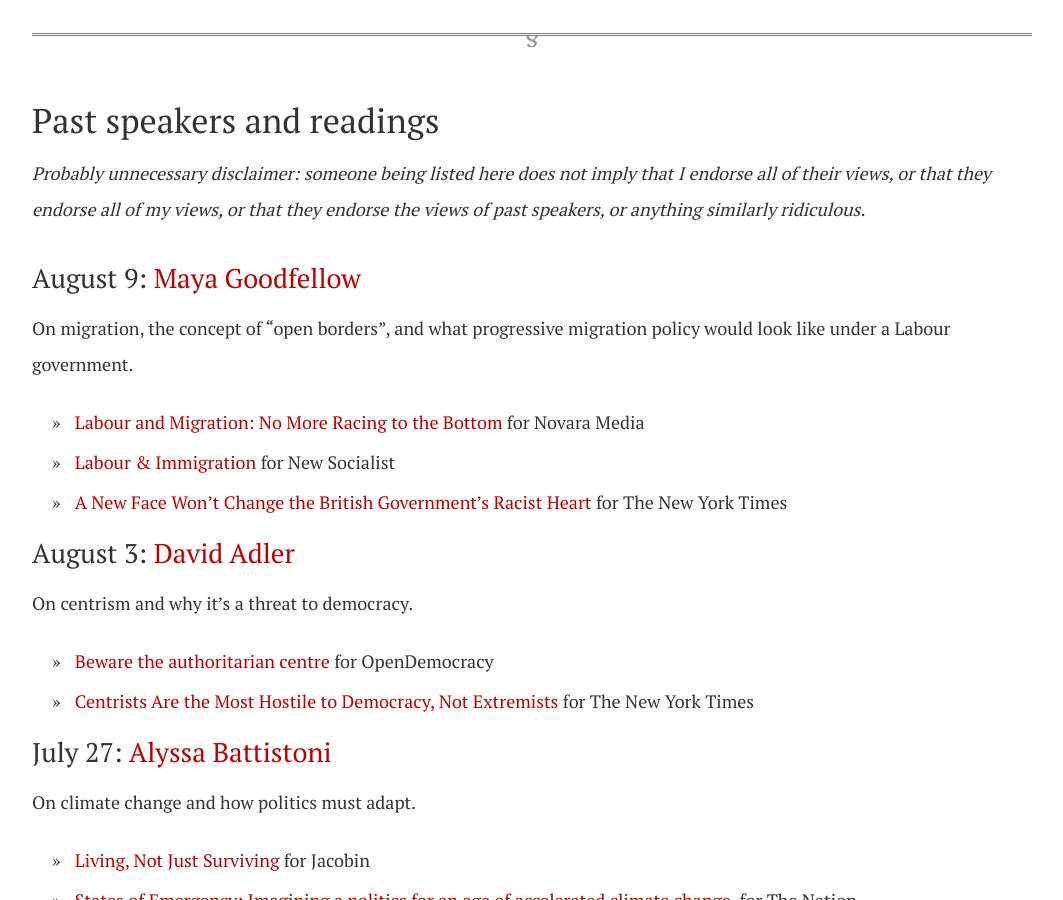
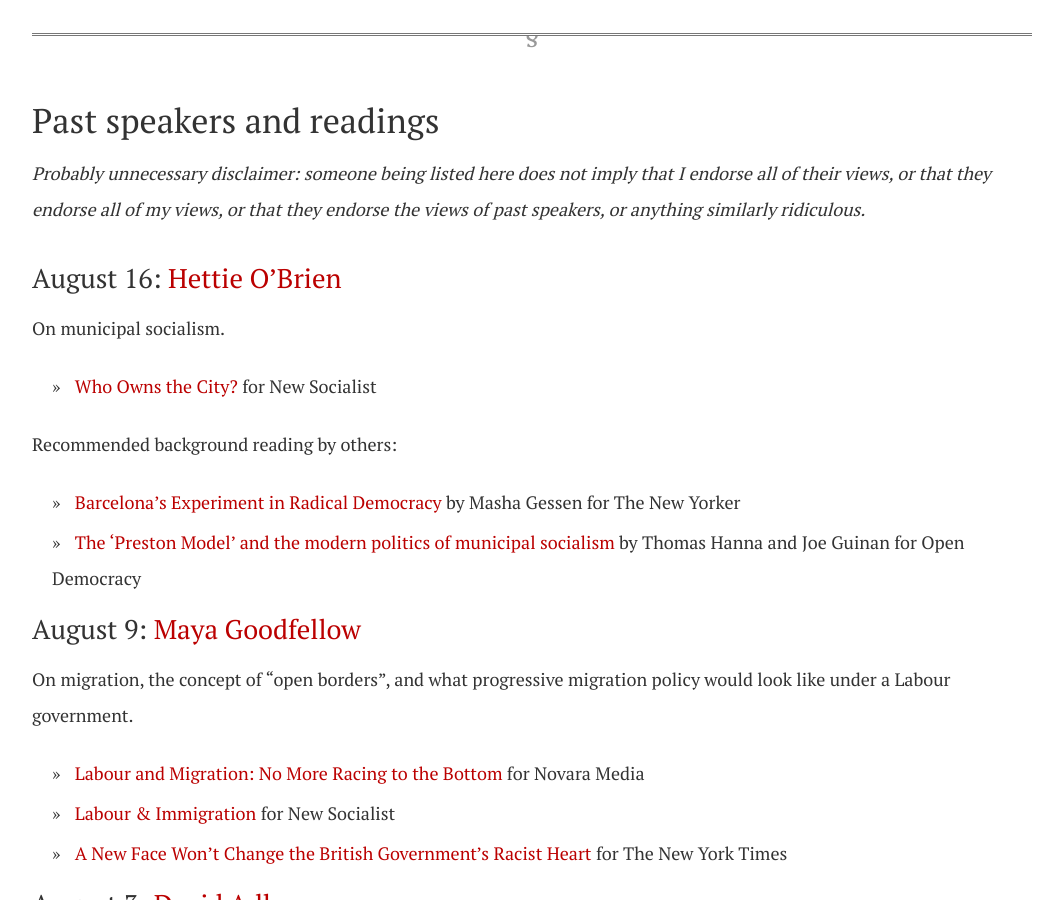
Before and after one commit to dellsystem/dellsystem.github.io, a Jekyll site: the page built from reading-group/index.md, in a window 1280 px wide and 900 px high, scrolled down 1095 px. Shown: the whole window, without its empty margins (108-1171 px from the left). Built offline with Jekyll 4.4.1, drawn with Linux system fonts in a browser that asks for light colours.

Commit message:
Add Aug 16 reading group details

```diff
--- a/reading-group/index.md
+++ b/reading-group/index.md
@@ -22,6 +22,17 @@ If you've written articles that you'd like participants to read in order to fram
 ## Past speakers and readings
 
 _Probably unnecessary disclaimer: someone being listed here does not imply that I endorse all of their views, or that they endorse all of my views, or that they endorse the views of past speakers, or anything similarly ridiculous._
+
+### August 16: [Hettie O'Brien](https://twitter.com/hettieveronica)
+
+On municipal socialism.
+
+* [Who Owns the City?](https://newsocialist.org.uk/who-owns-the-city/) for New Socialist
+
+Recommended background reading by others:
+
+* [Barcelona’s Experiment in Radical Democracy](https://www.newyorker.com/news/our-columnists/barcelonas-experiment-in-radical-democracy) by Masha Gessen for The New Yorker
+* [The ‘Preston Model’ and the modern politics of municipal socialism](https://www.opendemocracy.net/neweconomics/preston-model-modern-politics-municipal-socialism/) by Thomas Hanna and Joe Guinan for Open Democracy
 
 ### August 9: [Maya Goodfellow](https://twitter.com/MayaGoodfellow)
 
```
